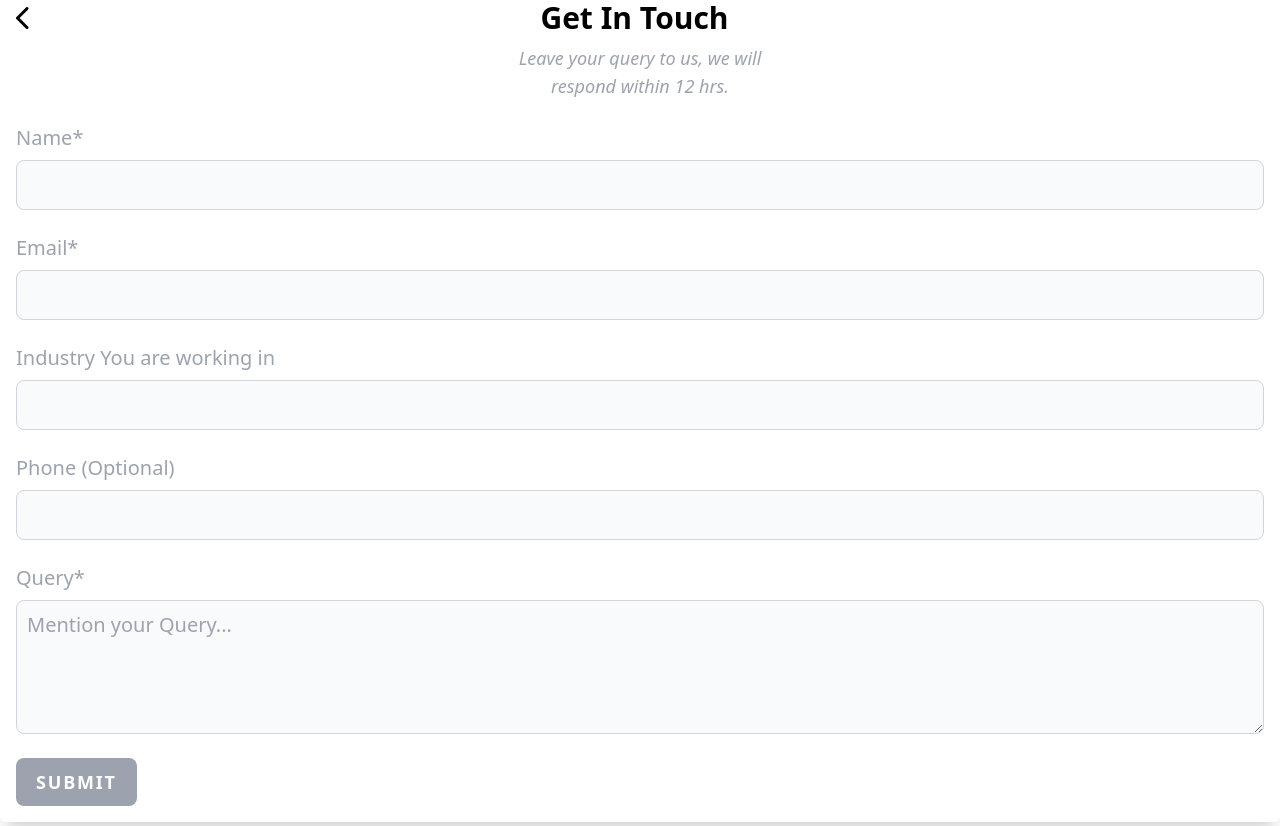
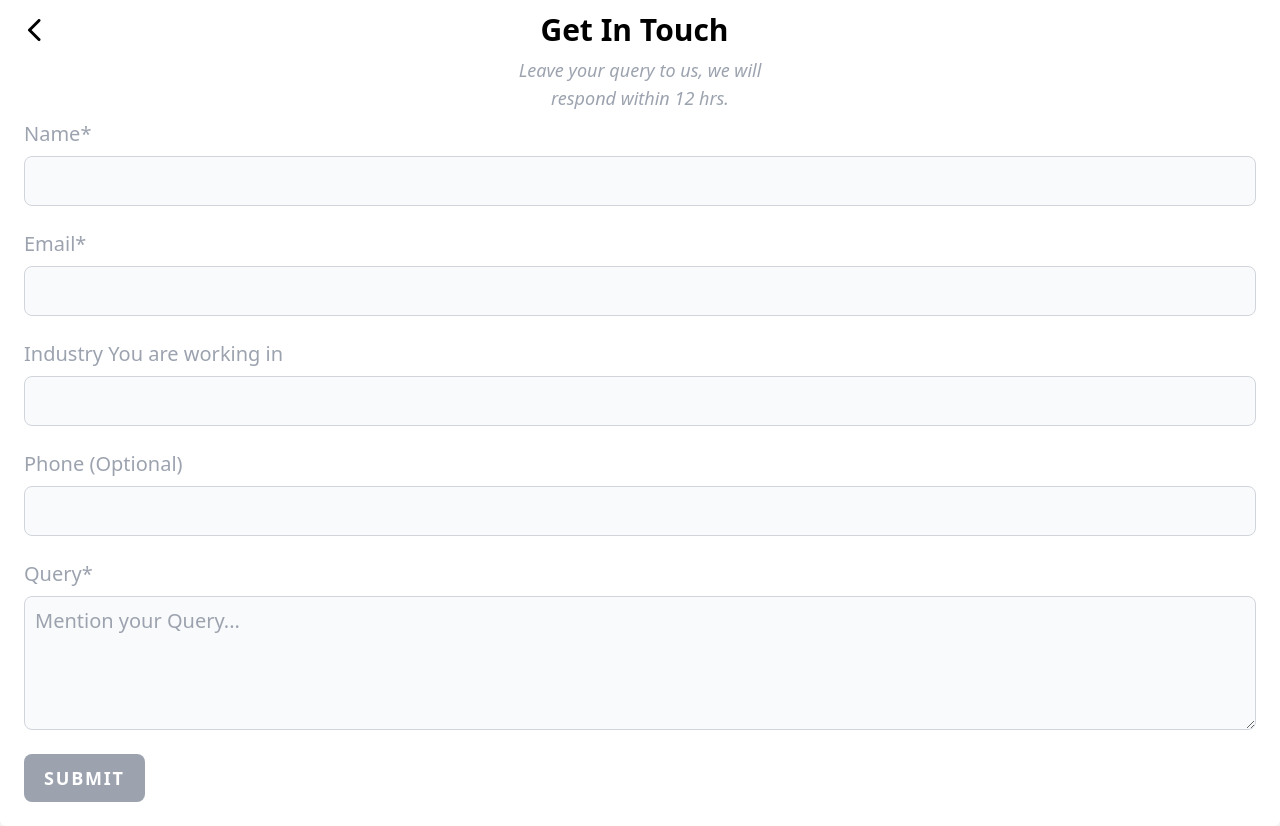
Before and after one commit to webAKAsh/cosmob, a website: page src/index.html in a window 1280 px wide. Both pictures are taken after a click on the button "Get In touch". Drawn offline with nearby package versions, Linux system fonts and the light colour scheme; files whose address does not match are found by name.

Commit message:
hghjfghhfg

```diff
--- a/src/index.html
+++ b/src/index.html
@@ -10,16 +10,10 @@
   />
   </head>
   <body>
-    <div class="flex justify-center flex-col mt-8">
-      <div class="flex justify-center items-center">
+    <div class="container mx-auto mt-8 flex justify-center flex-col items-center">
         <img src="../assets/Header 1.png" alt="Header" />
-      </div>
-
-      <div class="flex flex-col my-3">
-        <h2 class="text-center text-2xl">Thank you</h2>
-        <h2 class="text-center text-2xl">for visiting</h2>
-      </div>
-      <div class="flex justify-center items-center flex-col space-y-2 my-3">
+        <h2 class="text-2xl">Thank you</h2>
+        <h2 class="text-2xl">for visiting</h2>
         <img
           src="../assets/Techworks_Logo.png"
           alt="Techworks_Logo"
@@ -27,10 +21,9 @@
         />
         <p class="text-2xl">@</p>
         <img src="../assets//image 1.png" alt="image" class="max-h-16" />
-      </div>
-      <h2 class="text-center text-2xl mt-2">To Know More</h2>
+      <h2 class="text-2xl mt-2">To Know More</h2>
       <div
-        class="flex justify-center gap-3 items-stretch mt-2 relative"
+        class=" mt-2 relative"
       >
         <button
           id="getInTouch"
@@ -45,8 +38,7 @@
           Download <br/> Presentation
         </button>
         <div class="hidden bg-white
-         px-4 absolute w-full top-[-3px] animate__animated animate__slideInRight
-         animate__faster max-w-[423px]" id="emailQuery">
+         px-4 absolute w-full top-[-3px]" id="emailQuery">
           <p class="text-gray-400 italic text-center text-sm">
             We will send you the presentation securely on your email
           </p>
@@ -79,7 +71,7 @@
             type="submit"
             id="queryBtn"
             class="text-white bg-black rounded-lg
-            text-base absolute top-0 right-0 py-3 px-8 sm:w-auto text-center dark:bg-white font-bold uppercase tracking-wide disabled:bg-gray-400"
+            text-base absolute top-0 right-0 py-3 px-4 sm:w-auto text-center dark:bg-white font-bold uppercase disabled:bg-gray-400"
             disabled
           >
             Submit
@@ -89,7 +81,7 @@
         </div>
       </div>
       <div id="contactForm"
-        class="justify-center items-center flex-col shadow-xl absolute top-0 rounded-md w-full bg-white hidden animate__animated animate__slideInUp animate__faster"
+        class="container mx-auto p-3 shadow-xl absolute top-0 rounded-md w-full bg-white hidden"
       >
         <div class="flex items-center w-full">
           <img
@@ -110,7 +102,7 @@
           </p>
         </div>
 
-        <form class="w-full p-4">
+        <form class="w-full px-3 pb-3">
           <div class="mb-6">
             <label
               for="name"
--- a/tailwind.config.js
+++ b/tailwind.config.js
@@ -5,7 +5,10 @@ module.exports = {
     extend: {
       fontFamily:{
         "mont" : ['Montserrat', "sans-serif"]
-      }
+      },
+      container: {
+        center: true,
+      },
     },
   },
   plugins: [],
```
Also changed, not shown: dist/output.css.
